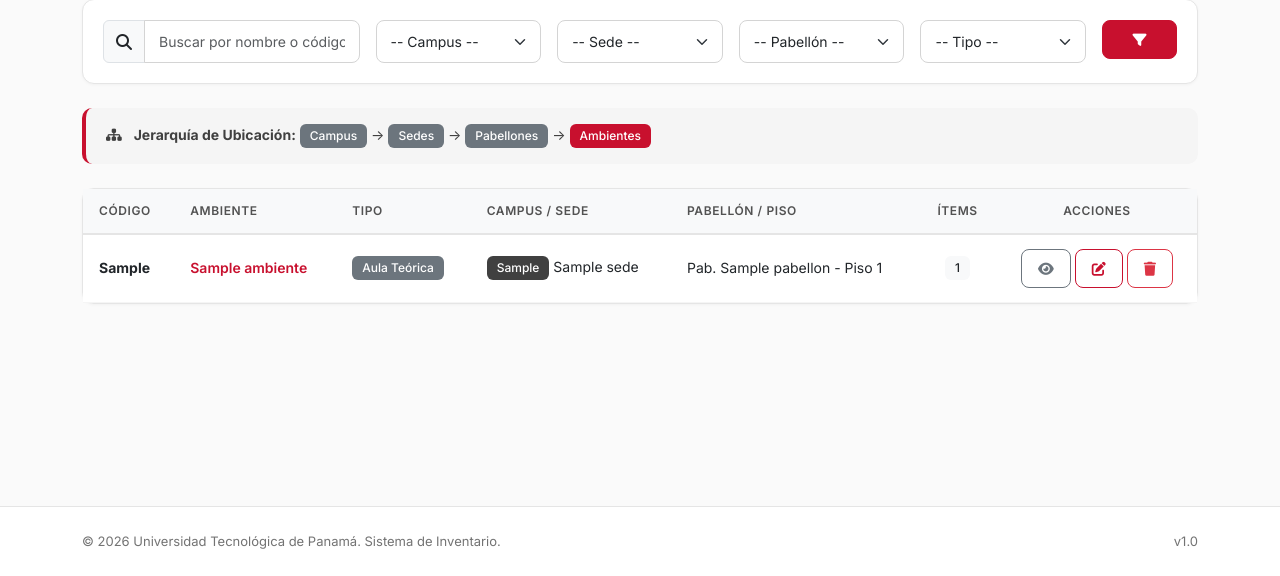
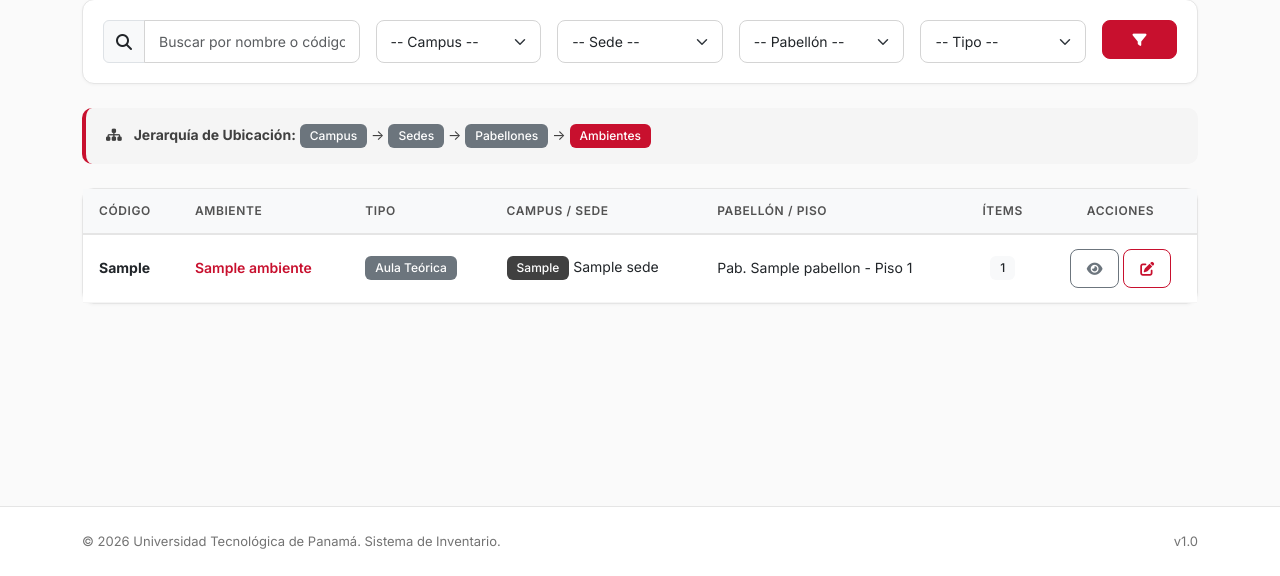
Before and after one commit to AlbertoKnow/Inventario, a Django app: page /productos/ubicaciones/ in a window 1280 px wide. Shown: the part 224-800 px from the top of the page. Run offline with Django 4.2, Linux system fonts and the light colour scheme; a user stored in the database is signed in; tables that the repository leaves empty hold one stand-in row (values such as "Sample post").

Commit message:
Remover link a ubicacion-delete que no existe

```diff
--- a/templates/productos/ubicacion_list.html
+++ b/templates/productos/ubicacion_list.html
@@ -139,9 +139,6 @@
                                 <a href="{% url 'productos:ubicacion-update' ambiente.pk %}" class="btn btn-sm btn-outline-primary" title="Editar">
                                     <i class="fas fa-edit"></i>
                                 </a>
-                                <a href="{% url 'productos:ubicacion-delete' ambiente.pk %}" class="btn btn-sm btn-outline-danger" title="Eliminar">
-                                    <i class="fas fa-trash"></i>
-                                </a>
                                 {% endif %}
                             </td>
                         </tr>
```
